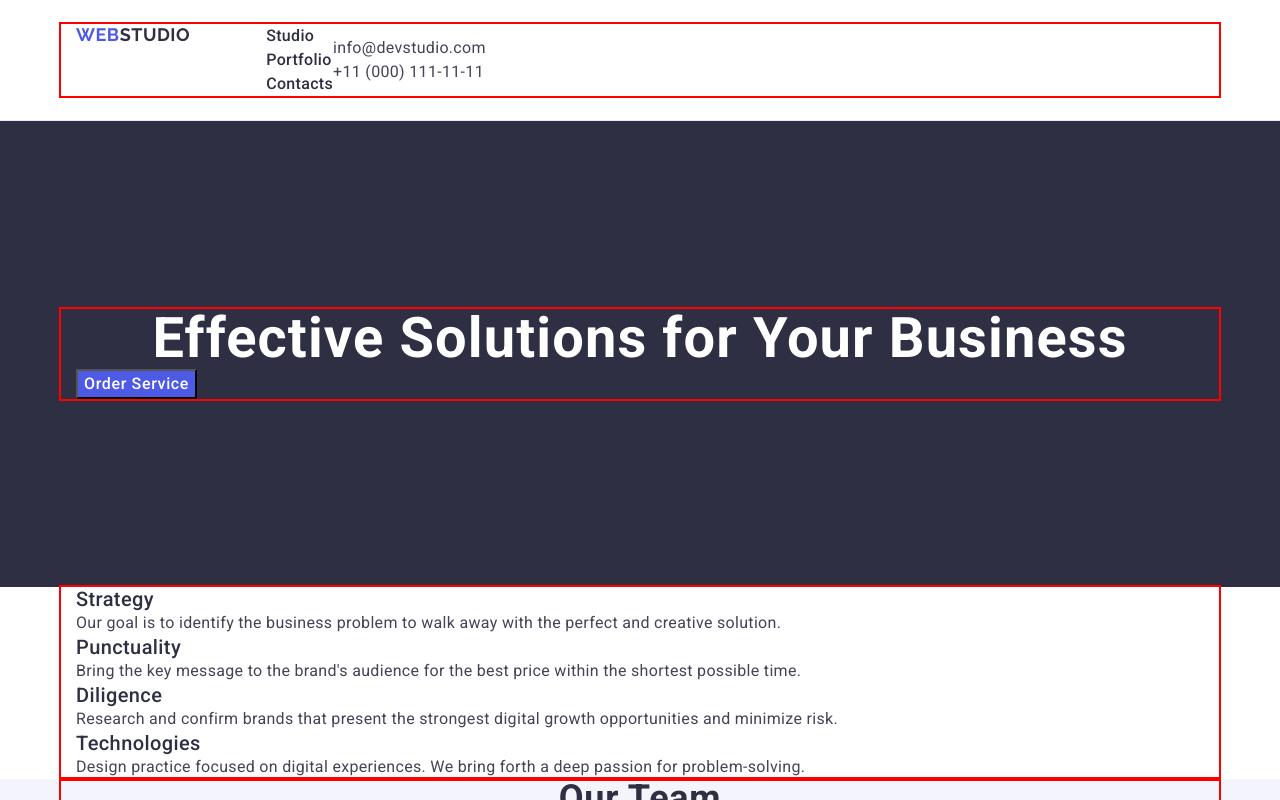
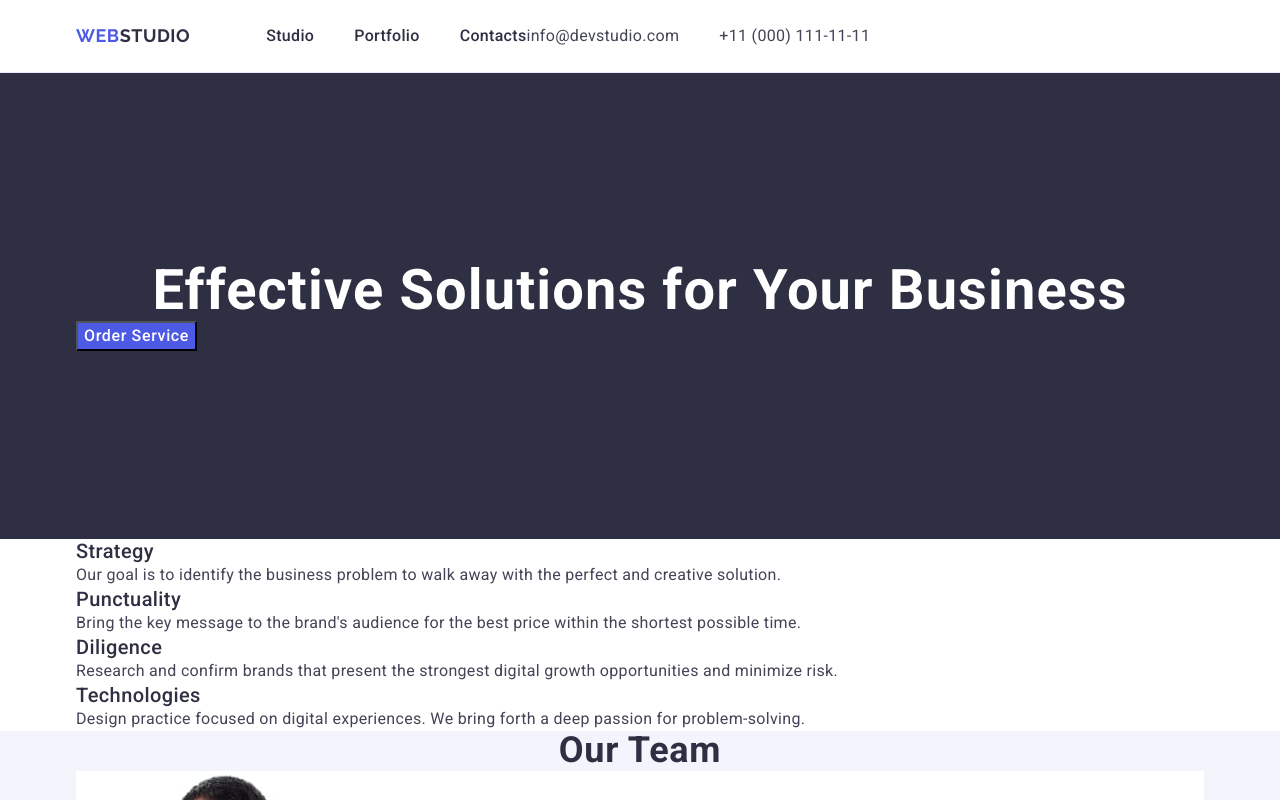
Before and after one commit to pxlmady/goit-markup-hw-03, a plain HTML site: page index.html in a window 1280 px wide. Shown: the top 800 px of the page. Drawn offline with nearby package versions, Linux system fonts and the light colour scheme.

Commit message:
hw-03-05

```diff
--- a/css/styles.css
+++ b/css/styles.css
@@ -25,7 +25,6 @@ img {
     padding-left: 15px ;
     padding-right: 15px ;
     margin: 0 auto;
-    outline: 2px solid red;
 }
 
 .container-header {
@@ -41,6 +40,7 @@ img {
 
 .header-nav {
     display: flex;
+    align-items: center;
 }
 
 .logo {
@@ -65,13 +65,8 @@ img {
 }
 
 .nav-links {
-    font-family: "Roboto", sans-serif;
-        font-weight: 500;
-        font-size: 16px;
-        line-height: 1.5;
-        letter-spacing: 0.02em;
-        text-transform: capitalize;
-        color: #2E2F42;
+        display: flex;
+        gap: 40px;
 }
 
 .address-mail a,
@@ -84,6 +79,11 @@ img {
         letter-spacing: 0.02em;
         text-transform: lowercase;
         color: #434455;
+}
+
+.address-ul {
+    display: flex;
+    gap: 40px;
 }
 
 .main-section {
@@ -256,11 +256,22 @@ img {
         text-align: left;
 }
 
-.nav-links:hover {
+.links {
+font-family: "Roboto", sans-serif;
+    font-weight: 500;
+    font-size: 16px;
+    line-height: 1.5;
+    letter-spacing: 0.02em;
+    text-transform: capitalize;
+    color: #2E2F42;
+    padding: 24px 0;
+}
+
+.links:hover {
     color: #404bbf;
 }
 
-.nav-links:focus {
+.links:focus {
     color: #404bbf;
 }
 
--- a/index.html
+++ b/index.html
@@ -25,13 +25,13 @@
             >Web<span class="logo-part">Studio</span></a
           >
           <ul class="nav-links">
-            <li><a href="./index.html" class="nav-links">Studio</a></li>
-            <li><a href="" class="nav-links">Portfolio</a></li>
-            <li><a href="" class="nav-links">Contacts</a></li>
+            <li><a href="./index.html" class="links">Studio</a></li>
+            <li><a href="" class="links">Portfolio</a></li>
+            <li><a href="" class="links">Contacts</a></li>
           </ul>
         </nav>
         <address class="address">
-          <ul>
+          <ul class="address-ul">
             <li class="address-mail">
               <a class="address-item" href="mailto:info@devstudio.com"
                 >info@devstudio.com</a
```
